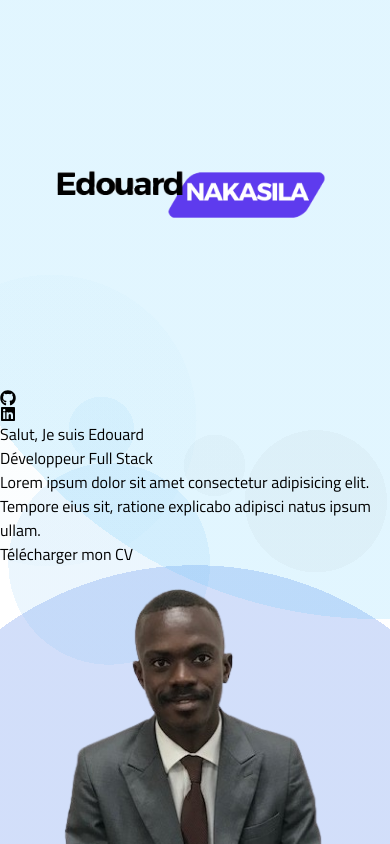
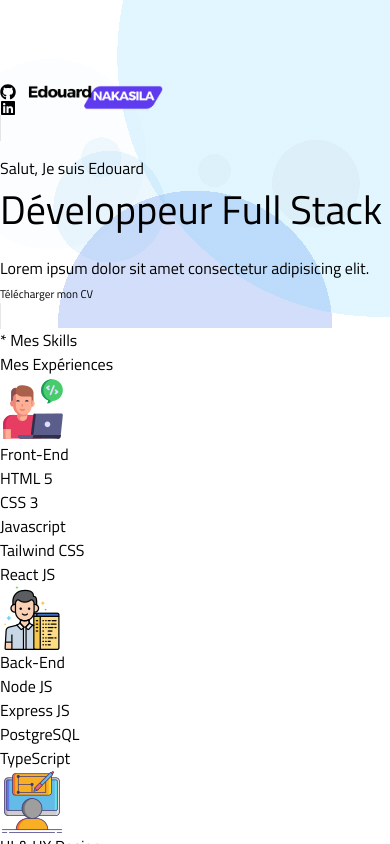
Before and after one commit to Edonak/Edouard-Portfolio, a React (Vite) app: page / in a window 390 px wide. Shown: the top 844 px of the page. Built offline with nearby package versions, Linux system fonts and the light colour scheme.

Commit message:
responsive hero section

```diff
--- a/src/App.css
+++ b/src/App.css
@@ -11,7 +11,9 @@
     --text-family: 'Titillium Web', sans-serif;
     --btn-family: 'Titillium Web';
     --bg-image-hero-section: radial-gradient(circle at 13% 47%, rgba(58,174,229, 0.02) 0%, rgba(58,174,229, 0.02) 25%,transparent 25%, transparent 100%),radial-gradient(circle at 28% 63%, rgba(118,193,246, 0.14) 0%, rgba(118,193,246, 0.14) 16%,transparent 16%, transparent 100%),radial-gradient(circle at 81% 56%, rgba(65, 65, 65,0.03) 0%, rgba(65, 65, 65,0.03) 12%,transparent 12%, transparent 100%),radial-gradient(circle at 26% 48%, rgba(131,202,244, 0.11) 0%, rgba(131,202,244, 0.11) 6%,transparent 6%, transparent 100%),radial-gradient(circle at 97% 17%, rgba(81,199,252, 0.17) 0%, rgba(81,199,252, 0.17) 56%,transparent 56%, transparent 100%),radial-gradient(circle at 50% 100%, rgba(110,150,238, 0.31) 0%, rgba(110,150,238, 0.31) 36%,transparent 36%, transparent 100%),radial-gradient(circle at 55% 52%, rgba(69, 69, 69,0.03) 0%, rgba(69, 69, 69,0.03) 6%,transparent 6%, transparent 100%),linear-gradient(450deg, rgba(194,240,250, 0),rgba(194,240,250, 0));
+    --bg-image-myskills :radial-gradient(circle at 13% 47%, rgba(148, 201, 226, 0.02) 0%, rgba(211, 22, 15, 0) 25%,transparent 25%, transparent 100%),radial-gradient(circle at 28% 63%, rgba(118,193,246, 0.14) 0%, rgba(118,193,246, 0.14) 16%,transparent 16%, transparent 100%),radial-gradient(circle at 81% 56%, rgba(65, 65, 65,0.03) 0%, rgba(65, 65, 65,0.03) 12%,transparent 12%, transparent 100%),radial-gradient(circle at 26% 48%, rgba(131,202,244, 0.11) 0%, rgba(131,202,244, 0.11) 6%,transparent 6%, transparent 100%),radial-gradient(circle at 97% 17%, rgba(81,199,252, 0.17) 0%, rgba(81,199,252, 0.17) 56%,transparent 56%, transparent 100%),radial-gradient(circle at 50% 100%, rgba(110,150,238, 0.31) 0%, rgba(110,150,238, 0.31) 36%,transparent 36%, transparent 100%),radial-gradient(circle at 55% 52%, rgba(69, 69, 69,0.03) 0%, rgba(69, 69, 69,0.03) 6%,transparent 6%, transparent 100%),linear-gradient(450deg, rgba(194, 240, 250, 0.705),rgba(194,240,250, 0));
 }
+
 
 body{
     margin:0;
@@ -25,6 +27,44 @@ body{
     height: 90%;
     background: var(--bg-image-hero-section);
 }
+#myprojects{
+background: var(--bg-image-myskills);
+}
+
+
+/*Style hero section responsive*/
+@media screen and (max-width: 480px) {
+    .avatar{
+        width: 50%;
+        height: 10vh;
+    }
+    .heroSectionContainer{
+        width: 100%;
+        border: 1px solid rgba(0, 0, 0, 0.096);
+        display: inline;
+        padding: 0%;
+    }
+    .heroSectionContainer a{
+        font-size: 0.7rem;
+    }
+    .heroSectionContainerText h1{
+        font-size: 2.5rem;
+        padding: 0;
+    }
+    .heroSectionContainerText p{
+        font-size: 1rem;
+        padding-top: 1rem;
+        text-align: justify;
+    }
+    .heroSectionContainerImage img{
+        display: none;
+        width: 5%;
+    }
+    .heroSectionContainerImage{
+        display: none;
+        width: 5%;
+    }
+  }
 
 /*Style Mes Projets*/
 
--- a/src/components/herosection/heroSection.tsx
+++ b/src/components/herosection/heroSection.tsx
@@ -5,7 +5,7 @@ import ProfilPicture from "./../../../public/images/Sans_titre-removebg-preview.
 
 export default function HeroSection() {
   return (
-    <div className="hero-section h-[100vh] ">
+    <section className="hero-section h-[80vh] w-[100%]">
       <div className="flex w-[75%] justify-between mx-auto my-auto">
         <div className="avatar mt-6">
           <Avatar />
@@ -19,13 +19,14 @@ export default function HeroSection() {
           >
             <FaGithub />
           </a>
-          <a href="https://www.linkedin.com/in/edouard-nakasila-a5a22a1b5/">
+          <a href="https://www.linkedin.com/in/edouard-nakasila-a5a22a1b5/" target="_blank" className="text-blue-600 hover:text-blue-800"
+            rel="noopener noreferrer">
             <FaLinkedin />
           </a>
         </div>
       </div>
-      <div className="flex h-screen">
-        <div className="w-2/6 mx-auto ">
+      <div className="flex h-screen heroSectionContainer">
+        <div className="w-2/6 mx-auto heroSectionContainerText">
           <div className="">
             <p className=" text-2xl">Salut, Je suis Edouard</p>
             <h1 className="text-blue-800 font-bold text-7xl">
@@ -34,12 +35,11 @@ export default function HeroSection() {
             </h1>
             <p className=" text-xl">
               Lorem ipsum dolor sit amet consectetur adipisicing elit. <br />
-              Tempore eius sit, ratione explicabo adipisci natus ipsum ullam.{" "}
             </p>
           </div>
 
           <a
-            href="./doc/CV_2024-08-16_Edouard_NAKASILA ANAKEKA"
+            href="/../../doc/CV_2024-08-16_Edouard_NAKASILA ANAKEKA"
             download="Edouard Nakasila CV.pdf"
           >
             <ButtonGeneral
@@ -48,10 +48,10 @@ export default function HeroSection() {
             />
           </a>
         </div>
-        <figure className=" w-2/5 ">
+        <figure className=" w-2/5 heroSectionContainerImage">
           <img src={ProfilPicture} alt="Mon Profil" className="rounded-full" />
         </figure>
       </div>
-    </div>
+    </section>
   );
 }
--- a/src/components/mySkills/mySkills.tsx
+++ b/src/components/mySkills/mySkills.tsx
@@ -15,7 +15,7 @@ export default function MySkills() {
         {data?.skills?.map((item, index) => (
           <div
             key={index}
-            className=" w-[30%] h-[40vh] p-4 border-solid rounded-3xl  bg-slate-100 shadow-lg skills"
+            className=" w-[20%] h-[30vh] p-4 border-solid rounded-3xl  bg-slate-100 shadow-lg skills"
           >
             <div className="mx-auto my-auto text-center">
               <figure className="pl-6 pt-2">
```
